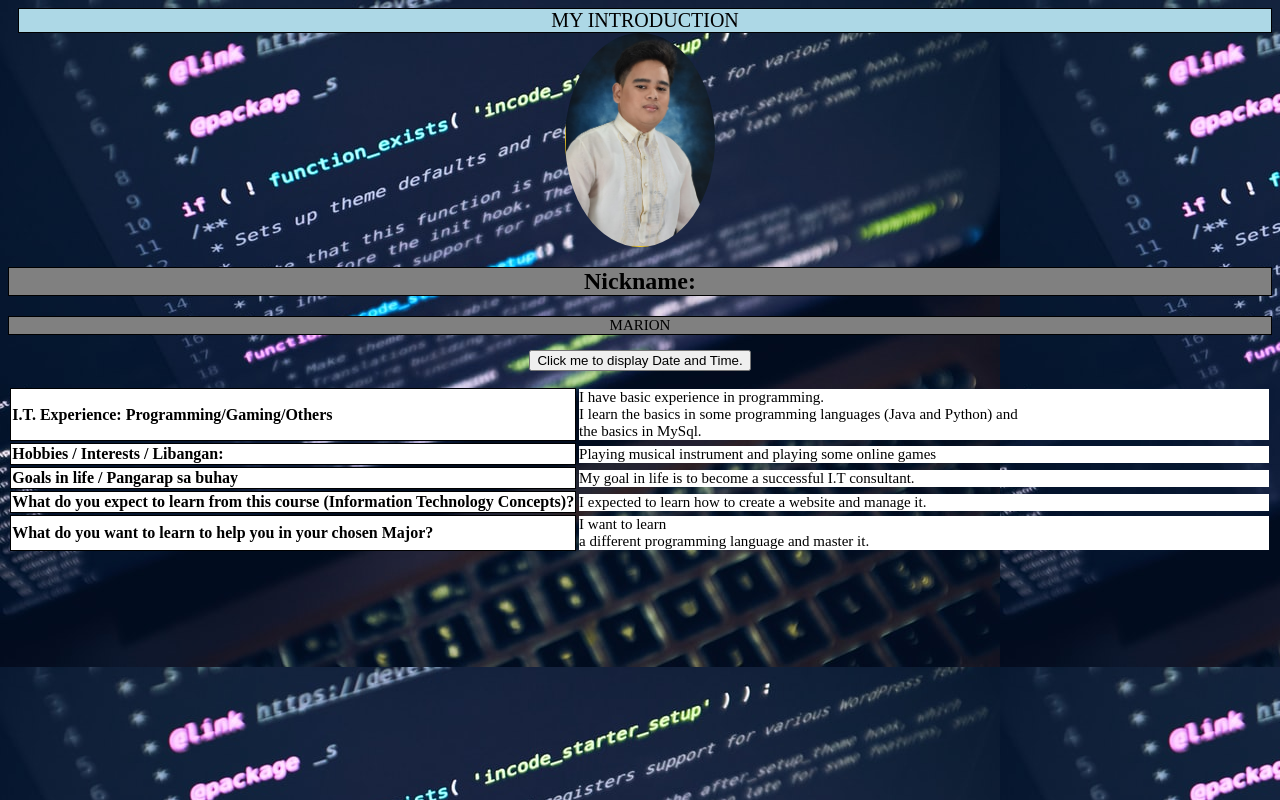
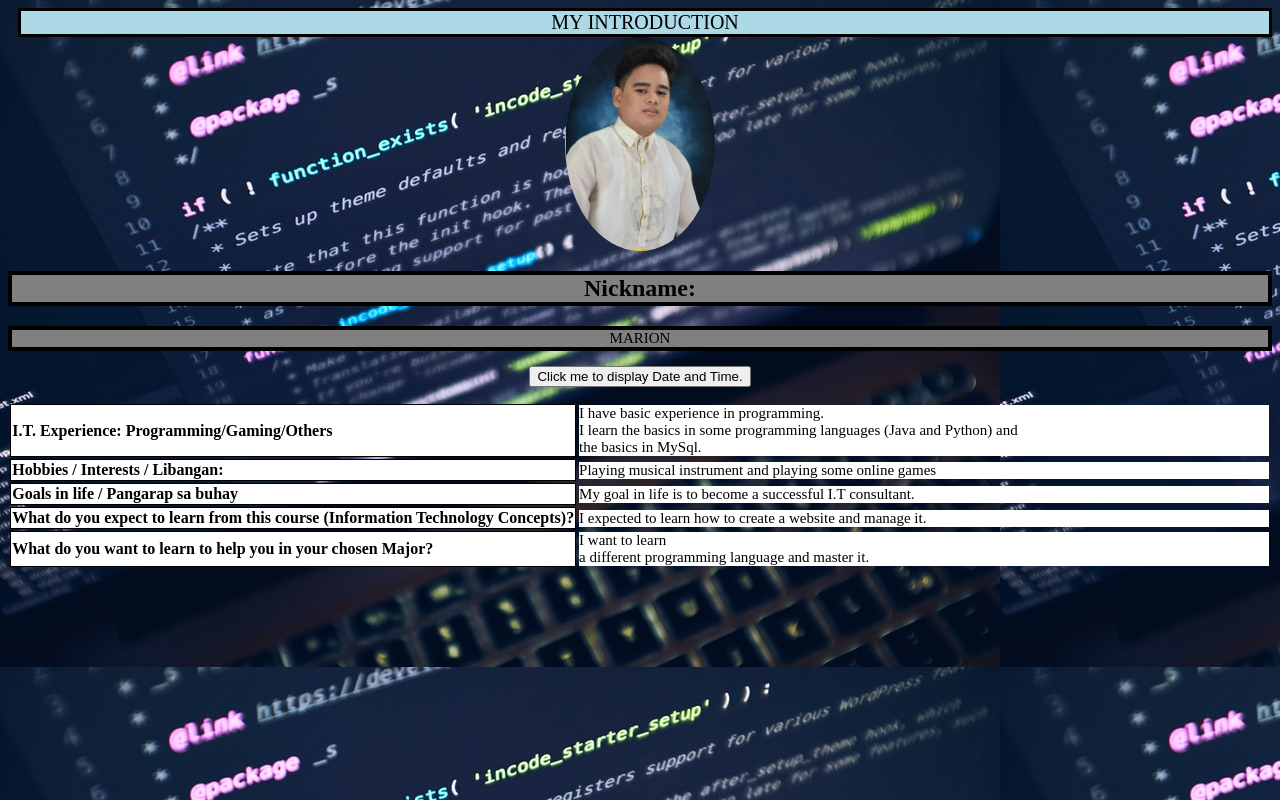
Before and after one commit to GuilerMarion/GuilerMarion.github.io, a plain HTML site: page index.html in a window 1280 px wide. Drawn offline with Linux system fonts and the light colour scheme.

Commit message:
Update mystyle.css

```diff
--- a/mystyle.css
+++ b/mystyle.css
@@ -7,7 +7,7 @@ header{
 			font-size: 20px;
 			text-align: center;
 			background-color: lightblue;
-			border: 1px solid black;
+			border: 3px solid black;
 
 		}
 		td.others{
@@ -32,7 +32,7 @@ header{
 	.nickname{
 			text-align: center;
 			background-color: gray;
-			border: 1px solid black;
+			border: 4px solid black;
 		}
 	a:link {
   	        text-decoration: none;
```
